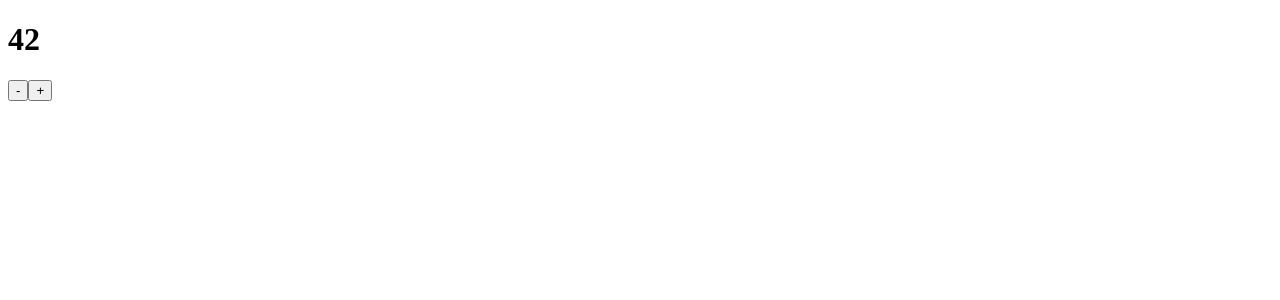
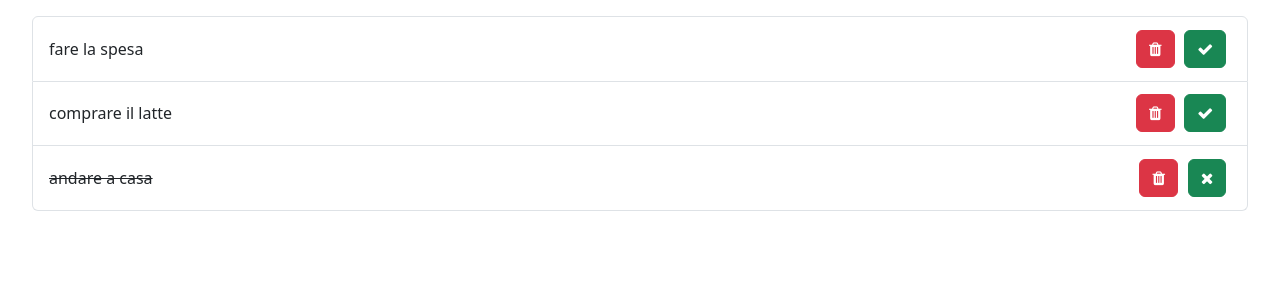
Before and after one commit to enricogiacomazzi/fust-todo-list, a React (Vite) app: page / in a window 1280 px wide. Shown: the top 300 px of the page. Built offline with nearby package versions, Linux system fonts and the light colour scheme.

Commit message:
todo list ok

```diff
--- a/package.json
+++ b/package.json
@@ -10,6 +10,9 @@
     "preview": "vite preview"
   },
   "dependencies": {
+    "bootstrap": "^5.3.8",
+    "clsx": "^2.1.1",
+    "font-awesome": "^4.7.0",
     "react": "^19.1.1",
     "react-dom": "^19.1.1"
   },
--- a/src/App.css
+++ b/src/App.css
@@ -0,0 +1,5 @@
+
+
+.ciao {
+    color: cornflowerblue;
+}
--- a/src/App.jsx
+++ b/src/App.jsx
@@ -1,37 +1,40 @@
 import './App.css';
-import {useState, useReducer} from 'react';
-// import {Fragment} from 'react';
+import {useState} from 'react';
+import {clsx} from 'clsx';
+import style from './App.module.css';
+import { TodoList } from './components/TodoList';
 
-// function reducer(state, action) {
-//   switch(action) {
-//     case 'meno':
-//       return state - 1;
-//     case 'più':
-//       return state + 1;
+const initialTodos = [
+  {id: 1, text: 'fare la spesa', done: false },
+  {id: 2, text: 'comprare il latte', done: false },
+  {id: 3, text: 'andare a casa', done: true },
+];
 
-//   }
-// }
+
+function myStyle(styles) {
+  return styles.filter(s => s).join(' ');
+}
 
 
 const App = () => {
-  // const [count, countDispach] = useReducer(reducer, 42);
-  const [count, setCount] = useState(42);
+  let [todos, setTodos] = useState(initialTodos);
 
-  function minus() {
-    // countDispach('meno');
-    setCount(c => c - 1);
+  function deleteTodo(todo) {
+    setTodos(td => td.filter(t => t.id !== todo.id));
   }
 
-  function plus() {
-    // countDispach('più');
-    setCount(count + 1);
+  function toggleDone(todo) {
+    setTodos(td => td.map(t => {
+      if(t.id === todo.id) {
+        t.done = !t.done;
+      }
+      return t;
+    }));
   }
 
   return (
     <>
-      <h1>{count}</h1>
-      <button onClick={minus}>-</button>
-      <button onClick={plus}>+</button>
+      <TodoList todos={todos} deleteTodo={deleteTodo} toggleDone={toggleDone} />
     </>
 
   )
--- /dev/null
+++ b/src/App.module.css
@@ -0,0 +1,5 @@
+
+
+.ciao {
+    color: green;
+}
--- /dev/null
+++ b/src/components/MyButton.jsx
@@ -0,0 +1,10 @@
+import {clsx} from 'clsx';
+
+
+export const MyButton = ({btnStyle, icon, clickHandler}) => {
+    return (
+        <button type="button" className={clsx('btn', btnStyle)} onClick={clickHandler}>
+            <i className={clsx('fa', icon)}></i>
+        </button>
+    )
+}
--- /dev/null
+++ b/src/components/TodoList.jsx
@@ -0,0 +1,13 @@
+import {TodoListItem} from './TodoListItem';
+
+
+
+export const TodoList = ({todos, deleteTodo, toggleDone}) => {
+    return (
+        <ul className="list-group lista">
+        {todos.map(t =>
+            <TodoListItem key={t.id} todo={t} deleteTodo={deleteTodo} toggleDone={toggleDone} />
+        )}
+        </ul>
+    )
+}
--- /dev/null
+++ b/src/components/TodoListItem.jsx
@@ -0,0 +1,21 @@
+import {clsx} from 'clsx';
+import { MyButton } from './MyButton';
+
+
+export const TodoListItem = ({todo, deleteTodo, toggleDone}) => {
+    return (
+        <li className={clsx('list-group-item', todo.done && 'done')}>
+            <span>{todo.text}</span>
+            <MyButton
+                icon="fa-trash"
+                btnStyle="btn-danger"
+                clickHandler={() => deleteTodo(todo)}
+            />
+            <MyButton
+                icon={todo.done ? 'fa-times' : 'fa-check'}
+                btnStyle="btn-success"
+                clickHandler={() => toggleDone(todo)}
+            />
+        </li>
+    )
+}
--- a/src/index.css
+++ b/src/index.css
@@ -0,0 +1,29 @@
+
+.lista {
+  margin: 1rem 2rem;
+}
+
+
+
+li.done > span {
+  text-decoration: line-through;
+}
+
+.ciao {
+  color: purple;
+}
+
+button.btn {
+  margin: 0.3rem;
+}
+
+li.list-group-item {
+  display: flex;
+  flex-direction: row;
+  align-items: center;
+}
+
+
+li.list-group-item > span {
+  flex-grow: 2;
+}
--- a/src/main.jsx
+++ b/src/main.jsx
@@ -1,4 +1,6 @@
 import { createRoot } from 'react-dom/client'
+import 'bootstrap/dist/css/bootstrap.min.css';
+import 'font-awesome/css/font-awesome.min.css';
 import './index.css'
 import App from './App.jsx'
 
```
Also changed, not shown: 1 other file (tests, documents, lock files or other folders).
